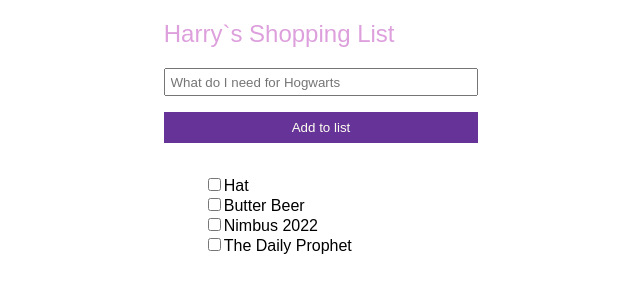
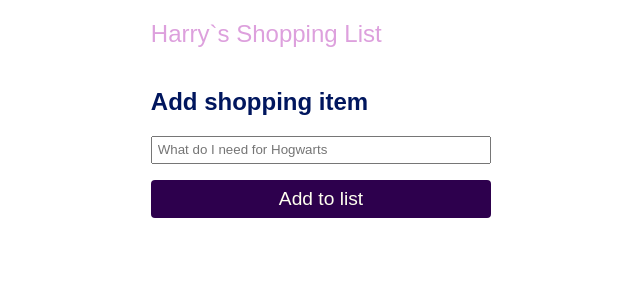
Before and after one commit to miriamhaenle/hogwarts-react-intro, a React (Create React App) app: page / in a window 1280 px wide. Shown: the top 300 px of the page, without its empty margins (319-959 px from the left). Built offline with nearby package versions, Linux system fonts and the light colour scheme.

Commit message:
Added toggle function

```diff
--- a/src/App.js
+++ b/src/App.js
@@ -1,15 +1,27 @@
+import { useState } from 'react';
 import './App.css';
 import Headline from './Headline';
 import Form from './Form';
 import ShoppingList from './ShoppingList';
 
 function App() {
-  const shoppingItems = [
-    { title: 'Hat', isDone: false },
-    { title: 'Butter Beer', isDone: false },
-    { title: 'Nimbus 2022', isDone: false },
-    { title: 'The Daily Prophet', isDone: false },
-  ];
+  const [shoppingItems, setShoppingItems] = useState([]);
+
+  function addShoppingItem(item) {
+    const shoppingItem = { title: item, isDone: false };
+    setShoppingItems([...shoppingItems, shoppingItem]);
+  }
+
+  function toggleCheckbox(indexToToggle) {
+    const itemToToggle = shoppingItems.find(
+      (item, index) => index === indexToToggle
+    );
+    itemToToggle.isDone = !itemToToggle.isDone;
+    const firstHalf = shoppingItems.slice(0, indexToToggle);
+    const secondHalf = shoppingItems.slice(indexToToggle + 1);
+
+    setShoppingItems([...firstHalf, itemToToggle, ...secondHalf]);
+  }
 
   function getTitle(name) {
     return name + '`s Shopping List';
@@ -17,8 +29,11 @@
   return (
     <div className="App">
       <Headline name={getTitle('Harry')} />
-      <Form buttonText="Add to list" />
-      <ShoppingList shoppingList={shoppingItems} />
+      <Form buttonText="Add to list" onCreateShoppingItem={addShoppingItem} />
+      <ShoppingList
+        shoppingList={shoppingItems}
+        onToggleCheckbox={toggleCheckbox}
+      />
     </div>
   );
 }
--- a/src/Button.css
+++ b/src/Button.css
@@ -1,7 +1,16 @@
 .button {
+  background: #2d004d;
+  border: none;
+  border-radius: 4px;
+  color: ivory;
+  font-size: 1.2rem;
+  margin: 1rem 0;
+  padding: 0.5rem 8rem;
+  transition: background 0.5s ease-in-out, box-shadow 0.2s ease-in-out;
+}
+
+.button:hover {
   background: rebeccapurple;
-  border: none;
-  color: ivory;
-  padding: 0.5rem 8rem;
-  margin: 1rem 0;
+  box-shadow: 3px 3px 10px rgba(45, 0, 77, 0.5);
+  cursor: pointer;
 }
--- a/src/Form.css
+++ b/src/Form.css
@@ -1,8 +1,11 @@
-.shopping--form {
+.form {
   display: flex;
   flex-direction: column;
 }
 
+.form__headline {
+  color: #00165e;
+}
 .input {
   padding: 0.3rem;
 }
--- a/src/Form.js
+++ b/src/Form.js
@@ -2,10 +2,21 @@
 
 import './Form.css';
 
-export default function Form({ buttonText }) {
+export default function Form({ buttonText, onCreateShoppingItem }) {
+  function handleSubmit(event) {
+    event.preventDefault();
+    const form = event.target;
+    const input = form.item;
+    onCreateShoppingItem(input.value);
+    form.reset();
+    input.focus();
+  }
+
   return (
-    <form className="shopping--form">
+    <form className="form" onSubmit={handleSubmit}>
+      <h2 className="form__headline">Add shopping item</h2>
       <input
+        name="item"
         className="input"
         type="text"
         placeholder="What do I need for Hogwarts"
--- /dev/null
+++ b/src/ShoppingItem.css
@@ -0,0 +1,3 @@
+.checkbox {
+  margin-right: 0.8rem;
+}
--- a/src/ShoppingItem.js
+++ b/src/ShoppingItem.js
@@ -1,8 +1,16 @@
-export default function ShoppingItem({ title, isDone }) {
+import './ShoppingItem.css';
+
+export default function ShoppingItem({ title, isDone, onToggleCheckbox }) {
   return (
-    <section>
-      <input type="checkbox" checked={isDone} />
+    <label>
+      <input
+        type="checkbox"
+        checked={isDone}
+        onChange={onToggleCheckbox}
+        className="checkbox"
+      />
+
       {title}
-    </section>
+    </label>
   );
 }
--- a/src/ShoppingList.js
+++ b/src/ShoppingList.js
@@ -1,11 +1,15 @@
 import ShoppingItem from './ShoppingItem';
 
-export default function ShoppingList({ shoppingList }) {
+export default function ShoppingList({ shoppingList, onToggleCheckbox }) {
   return (
-    <ul>
-      {shoppingList.map(({ title, isDone }) => (
-        <ShoppingItem title={title} isDone={isDone} />
+    <section>
+      {shoppingList.map(({ title, isDone }, index) => (
+        <ShoppingItem
+          title={title}
+          isDone={isDone}
+          onToggleCheckbox={() => onToggleCheckbox(index)}
+        />
       ))}
-    </ul>
+    </section>
   );
 }
```
